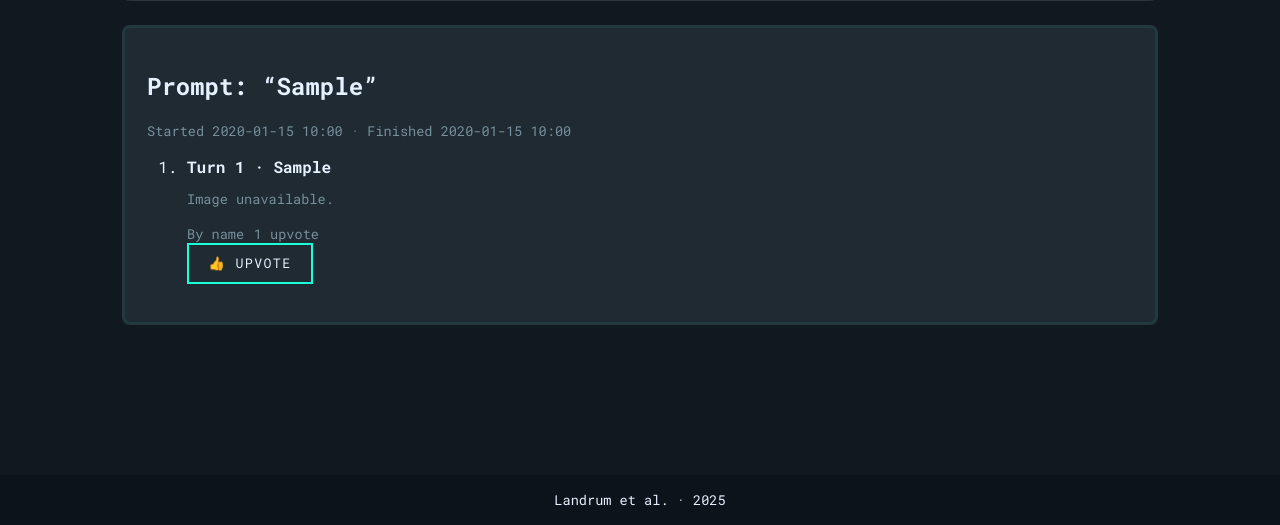
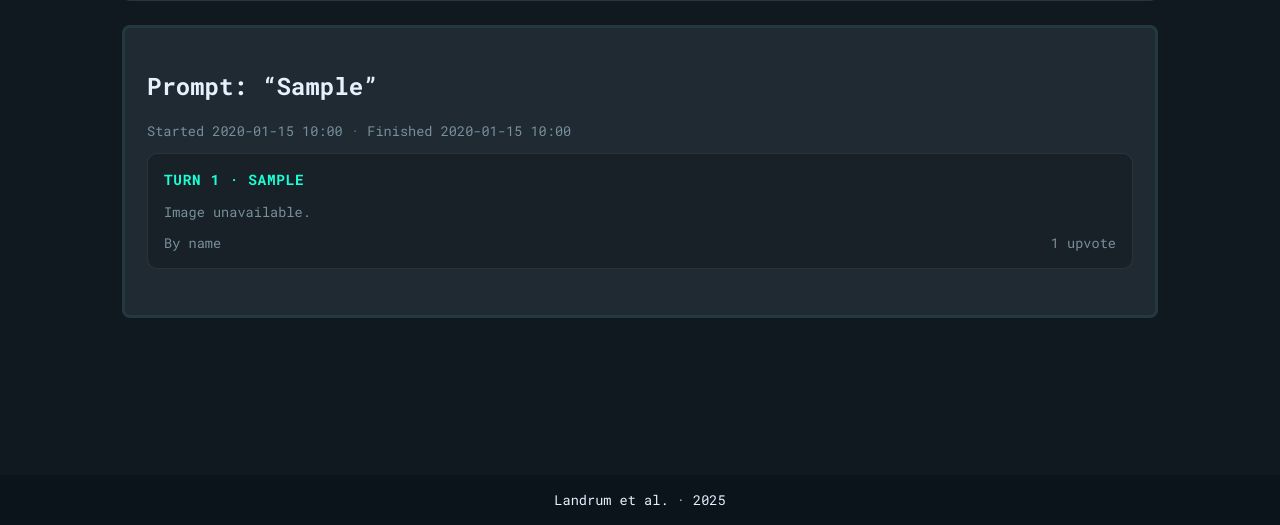
Before and after one commit to landrumb/invisible-hand, a Flask app: page /games/telestrations/hall-of-fame in a window 1280 px wide. Shown: the part 275-800 px from the top of the page. Run offline with Flask 3, Linux system fonts and the light colour scheme; a user stored in the database is signed in; tables that the repository leaves empty hold one stand-in row (values such as "Sample post"); some libraries are stand-ins or nearby versions.

Commit message:
minor fixes to telestrations

```diff
--- a/app/static/style.css
+++ b/app/static/style.css
@@ -1865,3 +1865,82 @@ button.warning:hover {
   gap: 1rem;
   grid-template-columns: repeat(auto-fit, minmax(220px, 1fr));
 }
+
+/* Telestrations styles */
+.telestration-image {
+  max-width: 100%;
+  max-height: 400px;
+  width: auto;
+  height: auto;
+  object-fit: contain;
+  border-radius: 8px;
+  border: 1px solid rgba(255, 255, 255, 0.1);
+  box-shadow: 0 4px 12px rgba(0, 0, 0, 0.3);
+}
+
+.telestration-preview .telestration-image {
+  max-height: 300px;
+}
+
+.telestration-entry {
+  margin-bottom: 1.5rem;
+}
+
+.telestration-entry-image .telestration-body {
+  text-align: center;
+}
+
+.telestration-sequence {
+  list-style: none;
+  padding: 0;
+  margin: 0;
+  display: flex;
+  flex-direction: column;
+  gap: 1.5rem;
+}
+
+.telestration-entry {
+  background: rgba(0, 0, 0, 0.2);
+  border: 1px solid rgba(255, 255, 255, 0.08);
+  border-radius: 10px;
+  padding: 1rem;
+}
+
+.telestration-entry header {
+  margin-bottom: 0.75rem;
+  color: var(--accent);
+  font-size: 0.9rem;
+  text-transform: uppercase;
+  letter-spacing: 0.05em;
+}
+
+.telestration-body {
+  margin-bottom: 0.75rem;
+}
+
+.telestration-footer {
+  display: flex;
+  justify-content: space-between;
+  align-items: center;
+  gap: 1rem;
+  font-size: 0.85rem;
+}
+
+.telestration-footer form {
+  margin: 0;
+}
+
+.telestration-footer .button.small {
+  padding: 0.4rem 0.8rem;
+  font-size: 0.8rem;
+}
+
+@media (max-width: 768px) {
+  .telestration-image {
+    max-height: 250px;
+  }
+
+  .telestration-preview .telestration-image {
+    max-height: 200px;
+  }
+}
--- a/app/templates/games/telestrations_hall_of_fame.html
+++ b/app/templates/games/telestrations_hall_of_fame.html
@@ -38,10 +38,12 @@
             <footer class="telestration-footer">
               <span class="muted">By {{ entry.contributor_prefix() }}</span>
               <span class="muted">{{ entry.upvote_count() }} upvote{{ '' if entry.upvote_count() == 1 else 's' }}</span>
-              <form method="post" action="{{ url_for('main.telestrations_upvote', entry_id=entry.id) }}">
-                {% set disabled = (entry.contributor_id == current_user.id) or (entry.id in voted_entries) %}
-                <button class="button small" type="submit" {% if disabled %}disabled{% endif %}>👍 Upvote</button>
-              </form>
+              {% if entry.contributor_id != current_user.id %}
+                <form method="post" action="{{ url_for('main.telestrations_upvote', entry_id=entry.id) }}">
+                  {% set already_voted = entry.id in voted_entries %}
+                  <button class="button small" type="submit" {% if already_voted %}disabled{% endif %}>👍 Upvote</button>
+                </form>
+              {% endif %}
             </footer>
           </li>
         {% endfor %}
```
